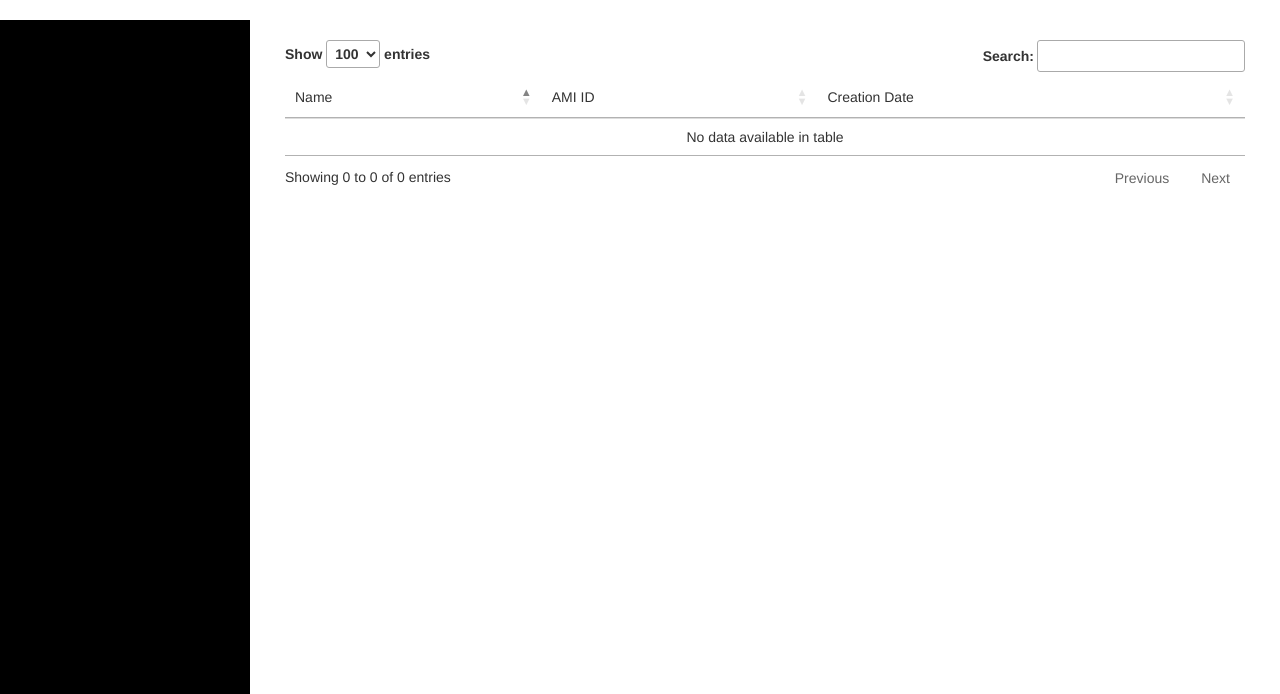
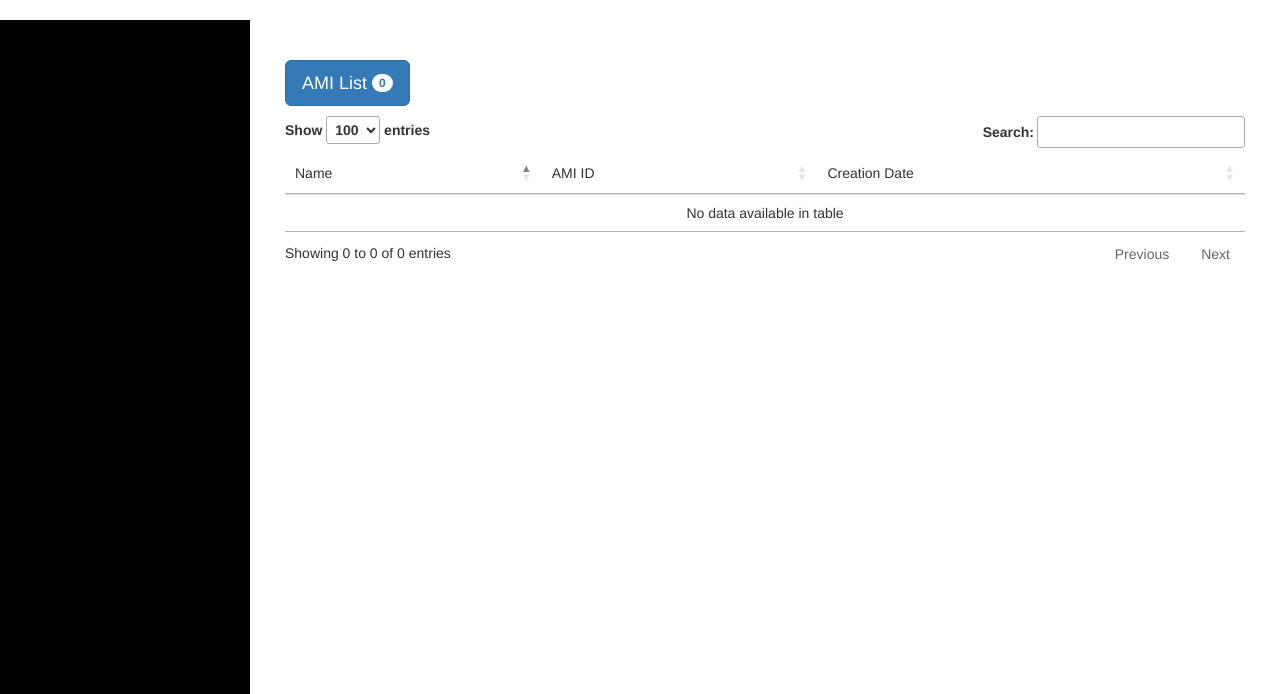
Before and after one commit to majeinfo/ezaws, a Django app: template web/templates/amis.html in a window 1280 px wide. Shown: the part 106-800 px from the top of the page. Run offline with Django 3.2, Linux system fonts and the light colour scheme; the template is opened without the code that fills it, so the values that code supplies are empty; some libraries are stand-ins or nearby versions.

Commit message:
add title

```diff
--- a/web/templates/amis.html
+++ b/web/templates/amis.html
@@ -3,8 +3,9 @@
 {% block title %}{% trans "AMIs" %}{% endblock %}
 
 {% block content %}
-<div class="card card-default">
-  <div class="card-body">
+<h2>
+    <button class="btn btn-primary btn-lg" type="button">AMI List <span class="badge badge-light"><b>{{ amilist|length }}</b></span></button>
+</h2>
 
 <table class="table table-hover">
     <thead><tr><td>Name</td><td>AMI ID</td><td>Creation Date</td></tr></thead>
@@ -18,6 +19,4 @@
     {% endfor %}
     </tbody>
 </table>
-  </div>
-</div>
 {% endblock %}
```
